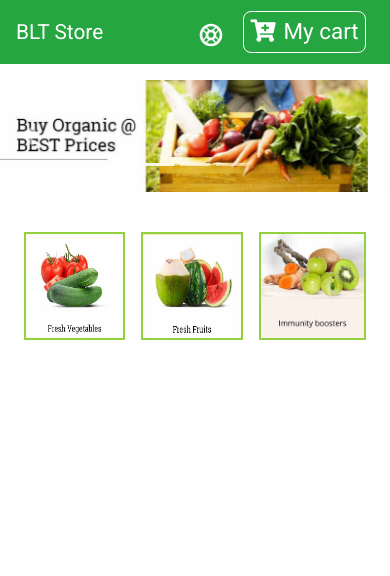
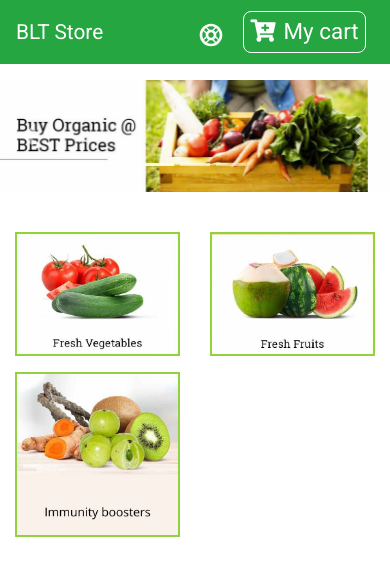
Before and after one commit to Ckbhatia/E-store, a React (Create React App) app: page / in a window 390 px wide. Shown: the top 576 px of the page. Built offline with nearby package versions, Linux system fonts and the light colour scheme.

Commit message:
feat: make main products layout responsive

```diff
--- a/src/components/MainPage.jsx
+++ b/src/components/MainPage.jsx
@@ -13,16 +13,17 @@ export default function MainPage() {
           <div className="main-banner">
             <CaraouselShow bannerData={bannerData} />
           </div>
-          <div className="main-products-category">
+          <div className="container-fluid">
+            <div className="main-products-category row">
               {mainProducts &&
                 mainProducts.map((product) => {
                   return (
                     <Link
                       key={product.id}
                       to={product.category}
-                    className="product-one-link"
+                      className="product-one-link col-6 col-md-4"
                     >
-                    <div className="product-card-container product-one">
+                      <div className="product-card-container product">
                         <img
                           src={product.img}
                           alt={product.title}
@@ -32,6 +33,7 @@ export default function MainPage() {
                     </Link>
                   );
                 })}
+            </div>
           </div>
         </div>
       </Div>
@@ -46,18 +48,17 @@ const Div = styled.div`
     justify-content: center;
     width: 100%;
     margin-top: 1rem;
+    margin-bottom: 2rem;
   }
 
   .main-products-category {
-    display: flex;
-    justify-content: space-evenly;
-    // flex-wrap: wrap;
-    margin: 2rem 1rem 1rem 1rem;
+    // margin: 2rem 1rem 1rem 1rem;
+    margin-bottom: 2rem;
   }
 
   .product-one-link {
     text-decoration: none;
-    margin: 0.5rem;
+    margin: 0.5rem 0;
   }
 
   .product-card-container {
```
Lines whose indentation alone changed are shown as unchanged.
